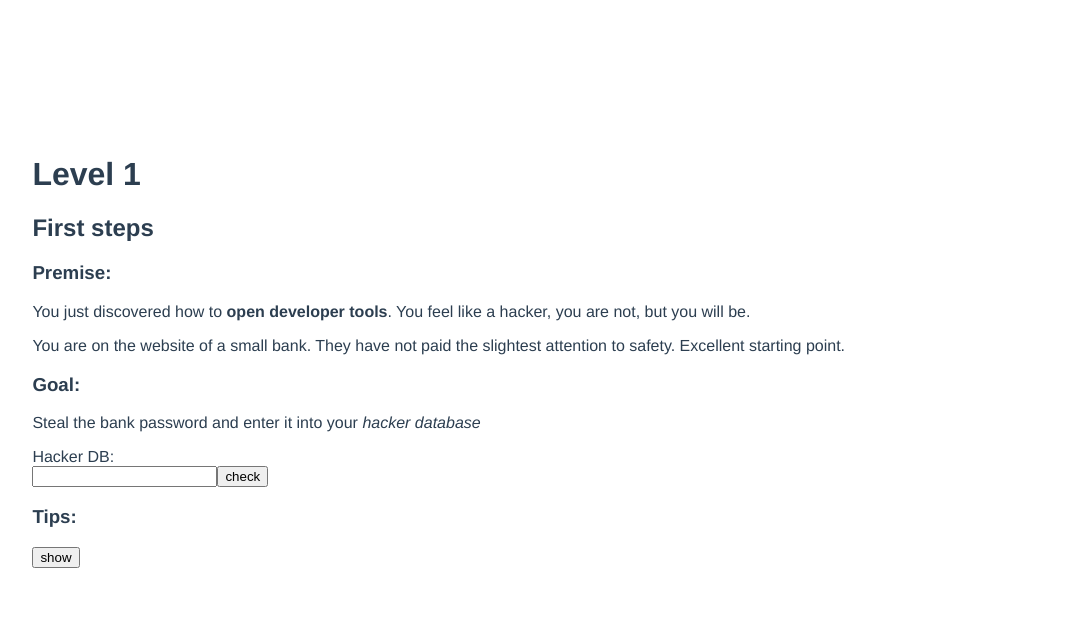
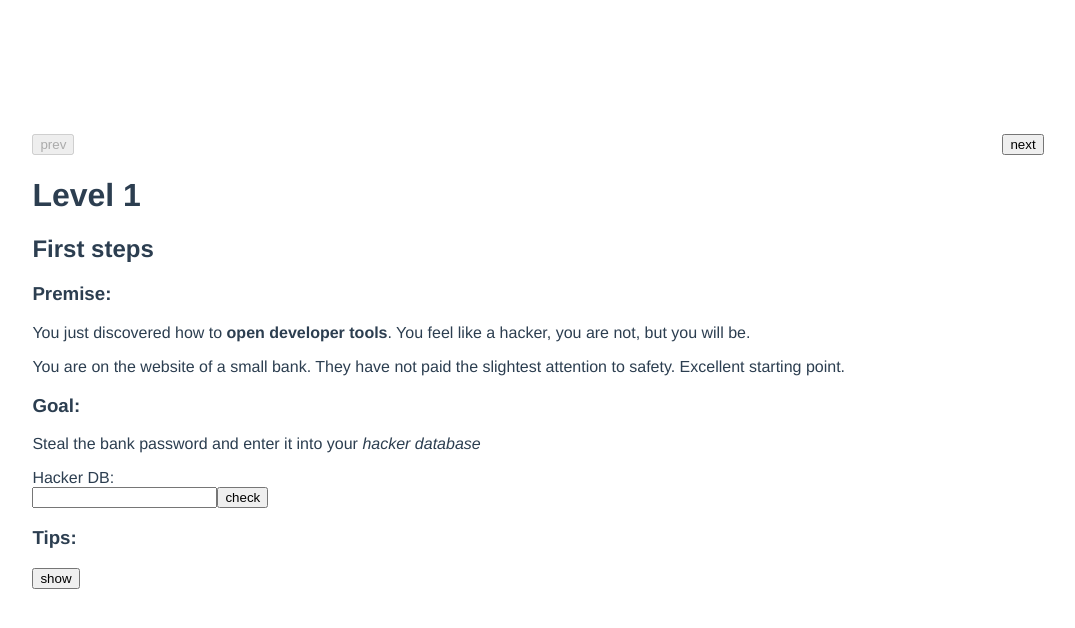
Before and after one commit to didof/js-security-game, a Vue app: page / in a window 1280 px wide. Shown: the top 628 px of the page, without its empty margins (102-1177 px from the left). Built offline with nearby package versions, Linux system fonts and the light colour scheme.

Commit message:
added buttons

```diff
--- a/src/App.vue
+++ b/src/App.vue
@@ -1,17 +1,27 @@
 <template>
   <div>
-    <component :is="'level' + level" @next="next" />
+    <div class="buttons">
+      <PrevButton />
+      <NextButton />
+    </div>
+    <div>
+      <component :is="componentName" @next="nextLevel" />
+    </div>
   </div>
 </template>
 
 <script>
-import { defineComponent, ref } from 'vue'
+import { defineComponent, computed, onMounted } from 'vue'
+
+import useButtons from './components/useButtons'
 
 import Level1 from './components/Level1.vue'
 import Level2 from './components/Level2.vue'
 import Level3 from './components/Level3.vue'
 import Level4 from './components/Level4.vue'
 import Level5 from './components/Level5.vue'
+
+const { PrevButton, NextButton, currentPage: level } = useButtons(5)
 
 export default defineComponent({
   name: 'app',
@@ -21,21 +31,25 @@ export default defineComponent({
     Level3,
     Level4,
     Level5,
+    PrevButton,
+    NextButton,
   },
   setup() {
-    const level = ref(1)
+    const componentName = computed(() => `level-${level.value}`)
 
-    const savedLevel = window.localStorage.getItem('level')
-    if (savedLevel) level.value = parseInt(JSON.parse(savedLevel))
+    onMounted(() => {
+      const savedLevel = window.localStorage.getItem('level')
+      if (savedLevel) level.value = parseInt(JSON.parse(savedLevel))
+    })
 
-    function next() {
+    return {
+      componentName,
+      nextLevel,
+    }
+
+    function nextLevel() {
       level.value += 1
       window.localStorage.setItem('level', JSON.stringify(level.value))
-    }
-
-    return {
-      level,
-      next,
     }
   },
 })
@@ -49,4 +63,9 @@ export default defineComponent({
   color: #2c3e50;
   padding: 10%;
 }
+
+.buttons {
+  display: flex;
+  justify-content: space-between;
+}
 </style>
--- a/src/components/Level2.vue
+++ b/src/components/Level2.vue
@@ -34,7 +34,7 @@
       {
         class Bank {
           caveau = ['$', '$', '$', '$', '$']
-          password = 'P4s$w0R2!'
+          password = 'admin1!'
         }
 
         window.Bank = function exposeBank() {
@@ -75,7 +75,7 @@ export default defineComponent({
     {
       class Bank {
         caveau = ['$', '$', '$', '$', '$']
-        password = 'P4s$w0R2!'
+        password = 'admin1!'
       }
 
       window.Bank = function exposeBank() {
@@ -91,7 +91,7 @@ export default defineComponent({
     }
 
     function check() {
-      if (password.value !== 'P4s$w0R2!') {
+      if (password.value !== 'admin1!') {
         alert(`The password is not ${password.value}`)
         password.value = ''
         return
--- /dev/null
+++ b/src/components/useButtons.js
@@ -0,0 +1,35 @@
+import { defineComponent, ref, h } from 'vue'
+
+export default function useButtons(pageAmount) {
+  const index = ref(1)
+
+  return {
+    currentPage: index,
+    PrevButton: defineComponent({
+      name: 'prev-button',
+      render() {
+        const attrs = {
+          onclick: () => index.value--,
+          disabled: index.value === 1,
+        }
+
+        return h('button', attrs, 'prev')
+      },
+    }),
+    NextButton: defineComponent({
+      name: 'next-button',
+      render() {
+        const savedLevel = parseInt(
+          JSON.parse(window.localStorage.getItem('level'))
+        )
+
+        const attrs = {
+          onclick: () => index.value++,
+          disabled: index.value === pageAmount || index.value === savedLevel,
+        }
+
+        return h('button', attrs, 'next')
+      },
+    }),
+  }
+}
```
